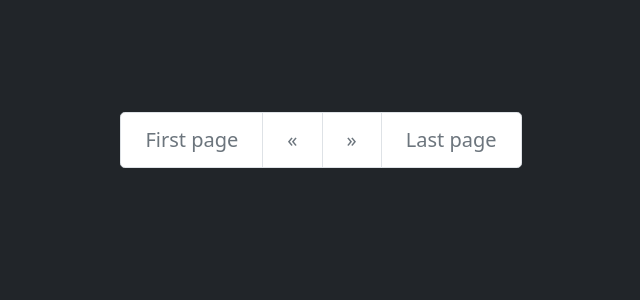
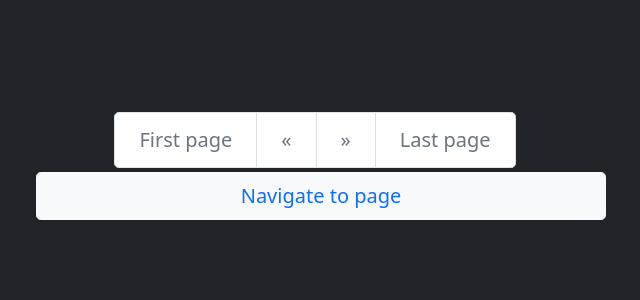
Before and after one commit to ArkadRadz/mangoapp, a Flask app: page /mangas in a window 1280 px wide. Shown: the part 56-356 px from the top of the page, without its empty margins (319-959 px from the left). Run offline with Flask 2, Linux system fonts and the light colour scheme; data that the repository does not hold is empty; some libraries are stand-ins or nearby versions.

Commit message:
add initial navigate to page support

```diff
--- a/templates/manga_page.html
+++ b/templates/manga_page.html
@@ -3,9 +3,9 @@
 {% block content %}
 
     <div class="row text-center mx-auto">
-        <ul class="list-inline">
-            <li class="list-inline-item"><strong>{{ manga.title }}</strong></li>
-        </ul>
+        <span>Reading <strong>{{ manga.title }}</strong> </br>
+            Click <a class="link" href="{{ url_for('manga_overview', id=manga.id) }}">here</a> to return to manga summary
+        </span>
     </div>
 
     {% set image_path = "mangas" + "/" + manga.dir_name + "/" + image.path %}
--- a/templates/pagination.html
+++ b/templates/pagination.html
@@ -13,13 +13,15 @@
     {% set next_page_url = "#" %}
 {% endif %}
 
-<ul class="pagination pagination-lg justify-content-center mt-3">
-    <li class="page-item {% if elements.has_prev == False %} disabled {% endif %}">
+<div class="container">
+    <div class="row">
+        <ul class="pagination pagination-lg justify-content-center mt-3 mb-1" id="pageList">
+            <li class="page-item {% if elements.has_prev == False %}disabled{% endif %}">
                 <a href="{{ first_page_url }}" class="page-link">
                     <span>First page</span>
                 </a>
             </li>
-    <li class="page-item {% if elements.has_prev == False %} disabled {% endif %}">
+            <li class="page-item {% if elements.has_prev == False %}disabled{% endif %}">
                 <a class="page-link" href="{{ prev_page_url }}" aria-label="Previous">
                 <span aria-hidden="true">&laquo;</span>
                 <span class="sr-only">Previous</span>
@@ -60,18 +62,26 @@
                     </li>
                 {% endif %}
             {% endif%}
-    <li class="page-item {% if elements.has_next == False %} disabled {% endif %}">
+            <li class="page-item {% if elements.has_next == False %}disabled{% endif %}">
                 <a class="page-link" href="{{ next_page_url }}" aria-label="Next">
                 <span aria-hidden="true">&raquo;</span>
                 <span class="sr-only">Next</span>
                 </a>
             </li>
-    <li class="page-item {% if elements.has_next == False %} disabled {% endif %}">
+            <li class="page-item {% if elements.has_next == False %}disabled{% endif %}">
                 <a href="{{ last_page_url }}" class="page-link">
                     <span>Last page</span>
                 </a>
             </li>
         </ul>
+    </div>
+    <div class="row text-center justify-content-center">
+        <button type="button" onclick="moveToPage(1, {{ elements.pages }})"
+        class="btn btn-light text-primary btn-lg w-50">
+            Navigate to page
+        </button>
+    </div>
+</div>
 
 
 {% block scripts %}
@@ -97,5 +107,16 @@ function moveToNext() {
 function moveToPrev() {
     window.location.href = "{{ prev_page_url }}";
 }
+
+function moveToPage(minPage, maxPage) {
+    let targetPage = prompt(`Enter page number from range ${minPage} - ${maxPage}: `)
+    let targetPageNumber = parseInt(targetPage, 10);
+
+    if (targetPageNumber != NaN && targetPageNumber >= minPage && targetPageNumber <= maxPage) {
+        window.location.href = '{{ element_url + "/" }}' + targetPageNumber;
+    } else {
+        alert('Invalid value provided');
+    }
+}
 </script>
 {% endblock %}
```
Also changed, not shown: readme.md. Lines whose indentation alone changed are shown as unchanged.
